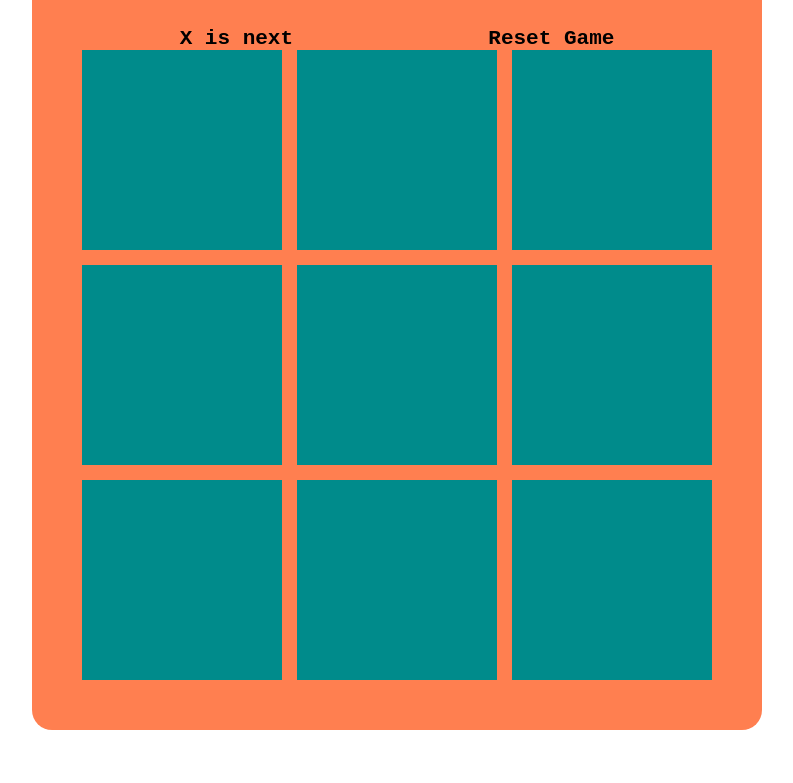
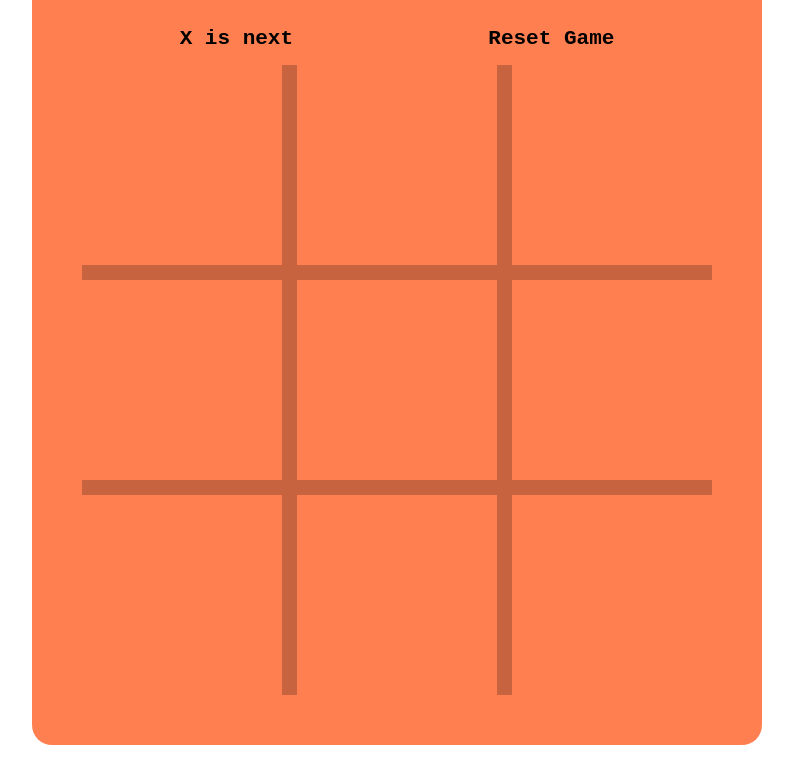
Before and after one commit to ArlindPestisha/block-zero-code-test, a plain HTML site: page index.html in a window 1280 px wide. Shown: the part 143-926 px from the top of the page, without its empty margins (243-1036 px from the left). Drawn offline with Linux system fonts and the light colour scheme.

Commit message:
Done with css for now

```diff
--- a/style.css
+++ b/style.css
@@ -43,10 +43,14 @@ body {
     grid-template-columns: repeat(3, 1fr);
     grid-template-rows: repeat(3, 1fr);
     grid-gap: 15px;
+    margin-top: 15px;
+    background: rgb(199, 100, 63);
 }
 
 .game-square {
+    background: coral;
+    cursor: pointer;
     height: 200px;
     width: 200px;
-    background: darkcyan;
+
 }
```
